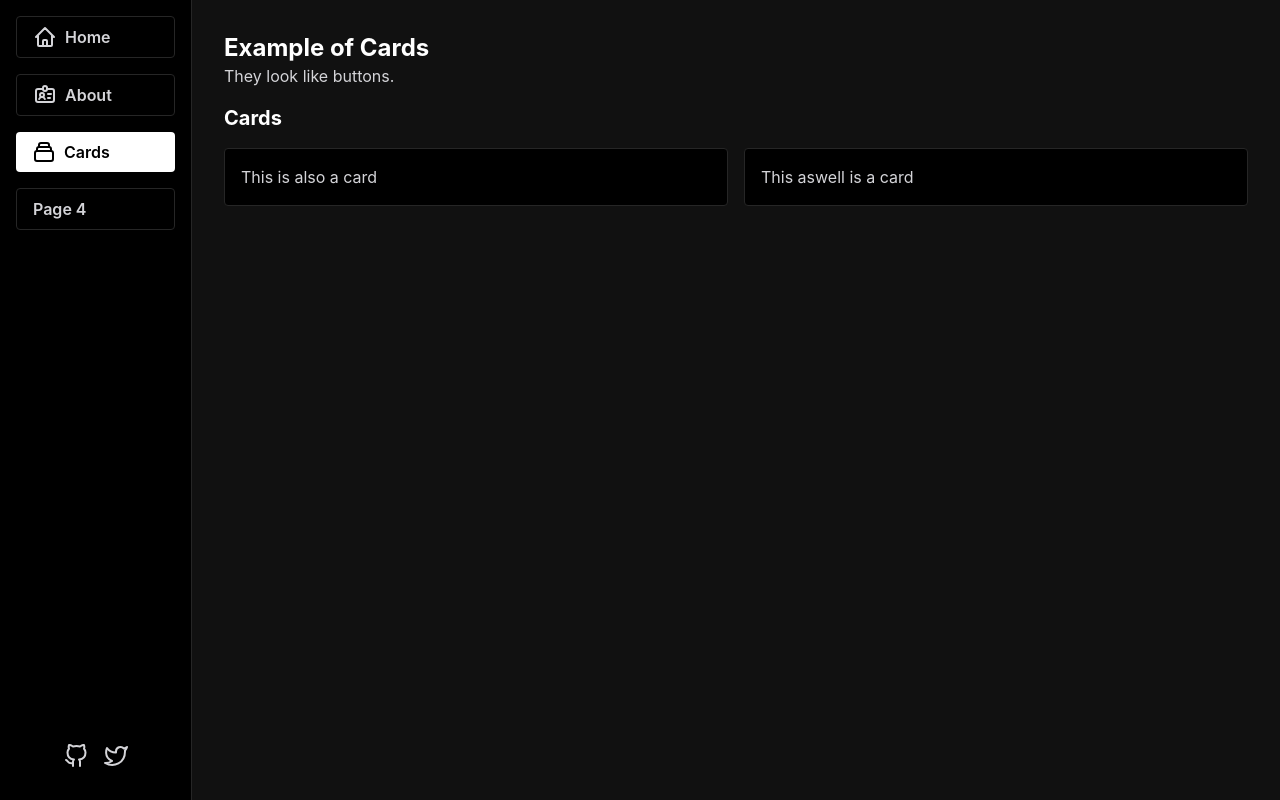
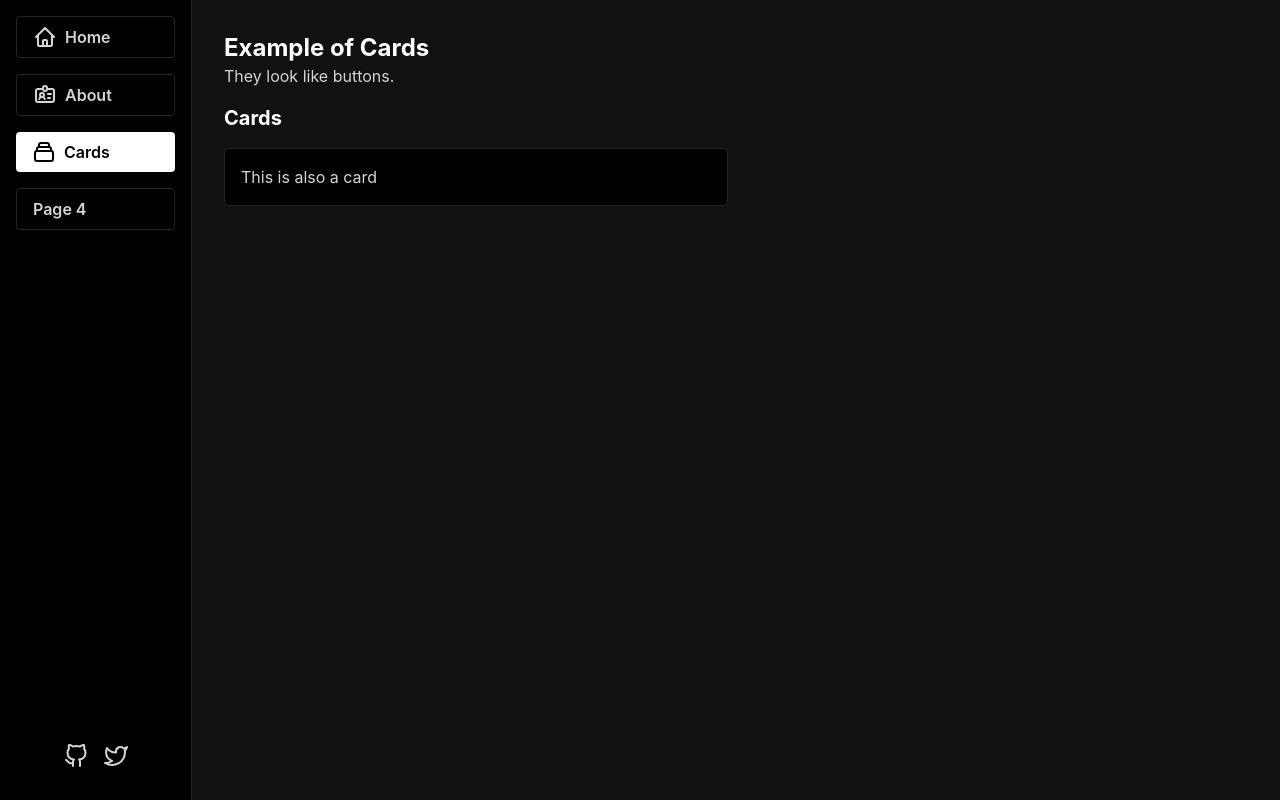
Before and after one commit to oonis/oonis.github.io, a Next.js app: page /cards in a window 1280 px wide. Built offline with nearby package versions, Linux system fonts and the light colour scheme.

Commit message:
testing new CICD

```diff
--- a/src/pages/cards.tsx
+++ b/src/pages/cards.tsx
@@ -22,9 +22,6 @@ export default function Cards() {
           <div className="p-4 border flex bg-black rounded border-neutral-800 hover:border-white transition-all">
             This is also a card
           </div>
-          <div className="p-4 border flex bg-black rounded border-neutral-800 hover:border-white transition-all">
-            This aswell is a card
-          </div>
         </div>
       </motion.div>
       <Footer />
```
